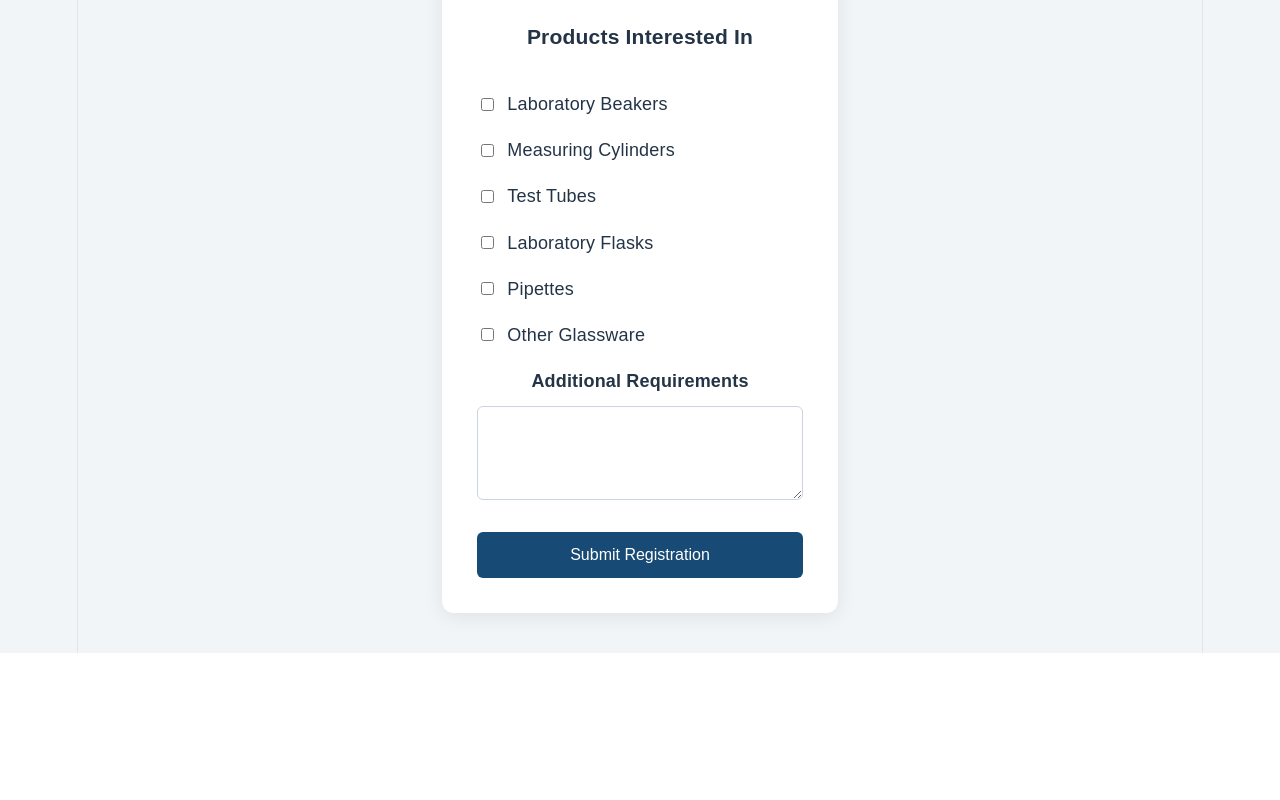
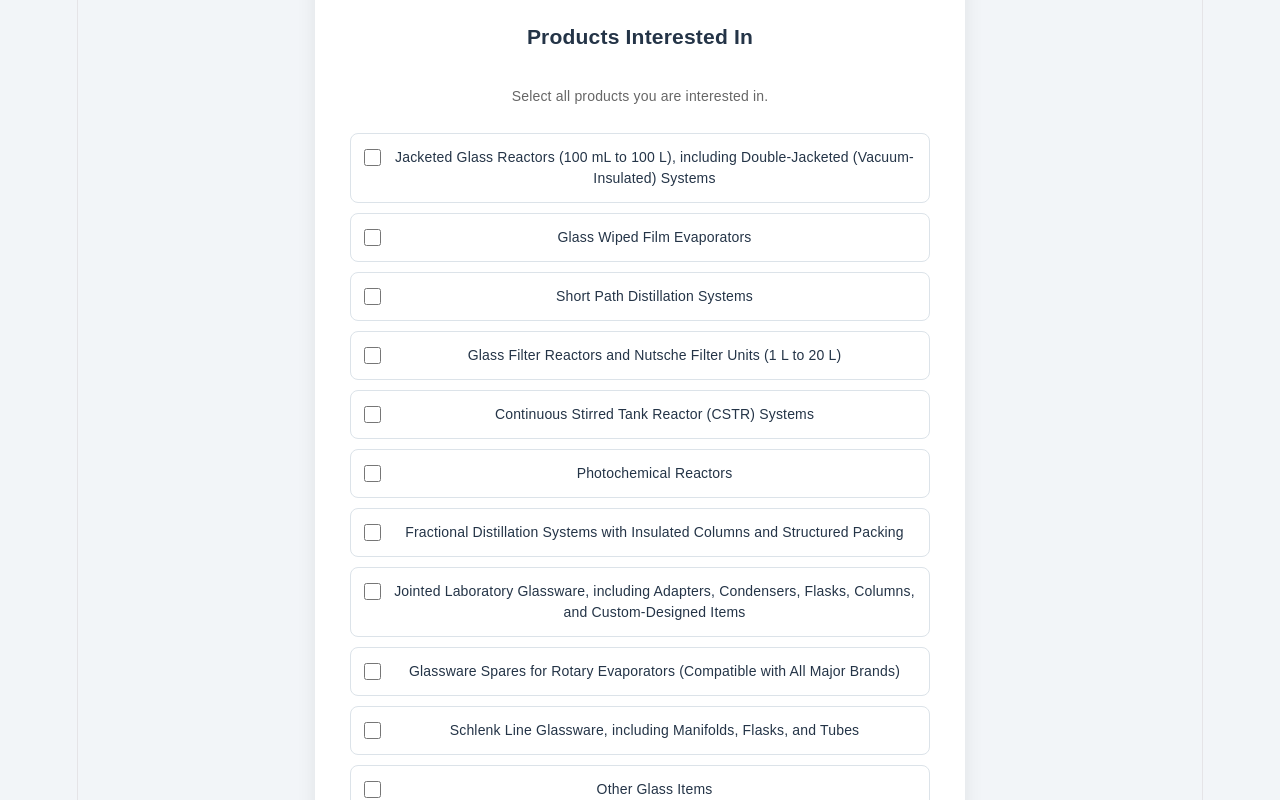
Before and after one commit to lavinbopanna49/labglass-exhibition, a React (Vite) app: page / in a window 1280 px wide. Shown: the part 900-1700 px from the top of the page. Before the commit the page ends 1553 px from the top, so only its background shows below. Built offline with nearby package versions, Linux system fonts and the light colour scheme; no server answers.

Commit message:
Update product categories and registration form layout

```diff
--- a/src/App.css
+++ b/src/App.css
@@ -86,3 +86,47 @@ button:hover {
     padding: 22px;
   }
 }
+
+.product-hint {
+  font-size: 14px;
+  color: #666;
+  margin-bottom: 12px;
+}
+
+.product-list {
+  display: flex;
+  flex-direction: column;
+  gap: 10px;
+  margin-bottom: 24px;
+}
+
+.product-option {
+  display: flex;
+  align-items: flex-start;
+  gap: 12px;
+  padding: 13px;
+  border: 1px solid #dce3e9;
+  border-radius: 8px;
+  background: #ffffff;
+  cursor: pointer;
+  line-height: 1.5;
+  font-size: 14px;
+}
+
+.product-option input[type="checkbox"] {
+  flex-shrink: 0;
+  width: 17px;
+  height: 17px;
+  margin: 2px 0 0;
+  cursor: pointer;
+}
+
+.product-option span {
+  flex: 1;
+  overflow-wrap: anywhere;
+}
+
+.product-option:has(input:checked) {
+  border-color: #174a75;
+  background: #f2f7fb;
+}
--- a/src/App.jsx
+++ b/src/App.jsx
@@ -1,3 +1,4 @@
+
 import { useState, useEffect } from "react";
 import "./App.css";
 import { supabase } from "./supabase";
@@ -36,12 +37,17 @@ function App() {
   }, []);
 
   const products = [
-    "Laboratory Beakers",
-    "Measuring Cylinders",
-    "Test Tubes",
-    "Laboratory Flasks",
-    "Pipettes",
-    "Other Glassware",
+    "Jacketed Glass Reactors (100 mL to 100 L), including Double-Jacketed (Vacuum-Insulated) Systems",
+    "Glass Wiped Film Evaporators",
+    "Short Path Distillation Systems",
+    "Glass Filter Reactors and Nutsche Filter Units (1 L to 20 L)",
+    "Continuous Stirred Tank Reactor (CSTR) Systems",
+    "Photochemical Reactors",
+    "Fractional Distillation Systems with Insulated Columns and Structured Packing",
+    "Jointed Laboratory Glassware, including Adapters, Condensers, Flasks, Columns, and Custom-Designed Items",
+    "Glassware Spares for Rotary Evaporators (Compatible with All Major Brands)",
+    "Schlenk Line Glassware, including Manifolds, Flasks, and Tubes",
+    "Other Glass Items"
   ];
 
   function handleChange(event) {
@@ -77,7 +83,9 @@ function App() {
       return;
     }
 
-    alert("Thank you, " + form.name + "! Your registration has been saved.");
+    alert(
+      "Thank you, " + form.name + "! Your registration has been saved."
+    );
 
     setForm({
       name: "",
@@ -171,16 +179,22 @@ function App() {
 
         <h3>Products Interested In</h3>
 
+        <p className="product-hint">
+          Select all products you are interested in.
+        </p>
+
+        <div className="product-list">
           {products.map((product) => (
-          <label className="checkbox" key={product}>
+            <label className="product-option" key={product}>
               <input
                 type="checkbox"
                 checked={form.interests.includes(product)}
                 onChange={() => handleInterest(product)}
               />
-            {product}
+              <span>{product}</span>
             </label>
           ))}
+        </div>
 
         <label>Additional Requirements</label>
         <textarea
```
Lines whose indentation alone changed are shown as unchanged.
